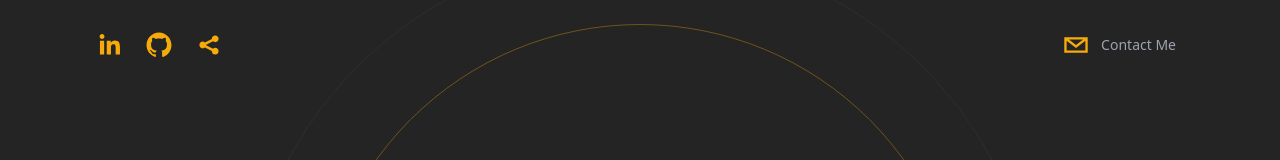
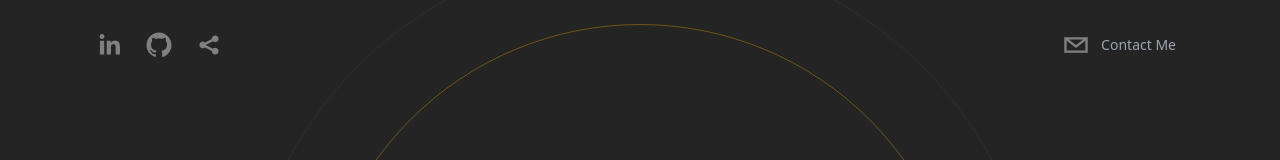
Before and after one commit to Fsher07/Portfolio, a Next.js app: page / in a window 1280 px wide. Shown: the top 160 px of the page. Built offline with nearby package versions, Linux system fonts and the light colour scheme.

Commit message:
Change the color of social icons in header

```diff
--- a/components/Header.tsx
+++ b/components/Header.tsx
@@ -28,19 +28,19 @@ const Header = ({}: Props) => {
         <SocialIcon
           url='https://www.linkedin.com/in/fsalimhidir/'
           className='hover:animate-pulse'
-          fgColor='#F7AB0A'
+          fgColor='gray'
           bgColor='transparent'
         />
 
         <SocialIcon
           url='https://github.com/Fsher07'
-          fgColor='#F7AB0A'
+          fgColor='gray'
           bgColor='transparent'
           className='hover:animate-pulse'
         />
         <SocialIcon
           url='https://bitbucket.org/furkansalim/'
-          fgColor='#F7AB0A'
+          fgColor='gray'
           bgColor='transparent'
           className='hover:animate-pulse'
         />
@@ -63,7 +63,7 @@ const Header = ({}: Props) => {
           }}
           className='flex items-center text-gray-300 cursor-pointer'
         >
-          <SocialIcon network='email' fgColor='#F7AB0A' bgColor='transparent' />
+          <SocialIcon network='email' fgColor='gray' bgColor='transparent' />
           <p className='hidden md:inline-flex text-sm text-gray-400 pr-5'>
             Contact Me
           </p>
```
